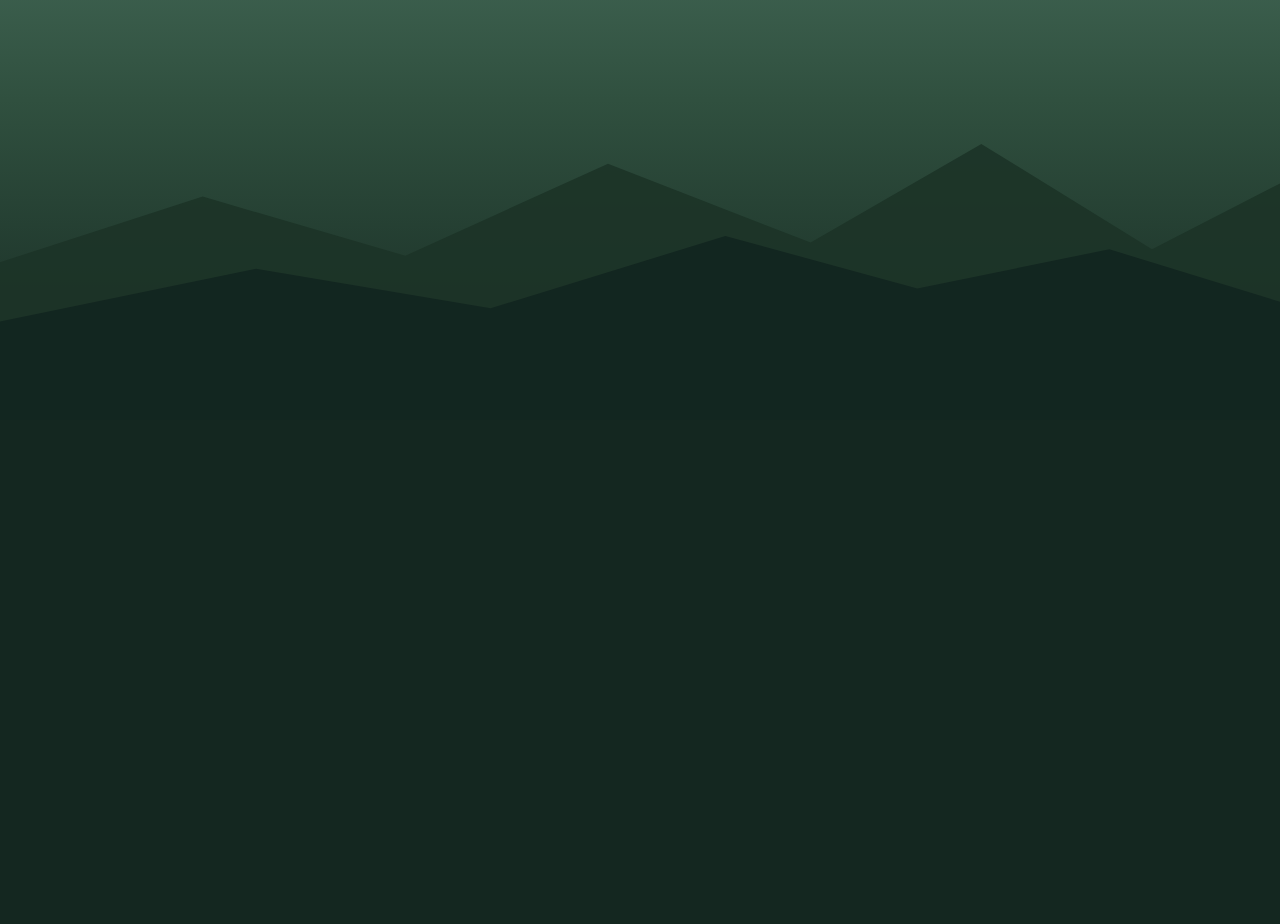
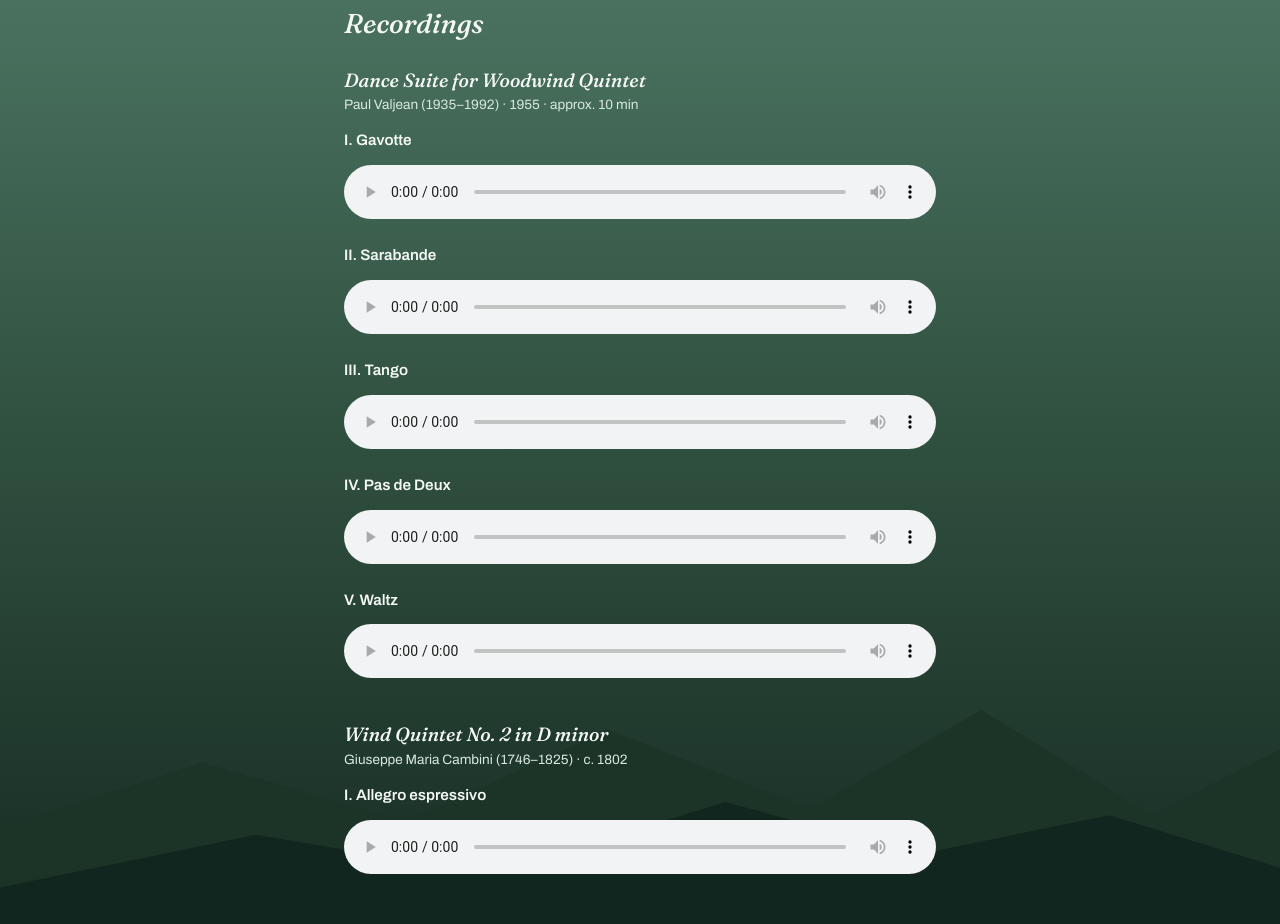
Before and after one commit to cascadiawinds/cascadiawinds.github.io, a plain HTML site: page index.html in a window 1280 px wide. Shown: the part 380-1304 px from the top of the page. Before the commit the page ends 800 px from the top, so only its background shows below. Drawn offline with Linux system fonts and the light colour scheme.

Commit message:
Add recordings section with Valjean and Cambini audio

```diff
--- a/index.html
+++ b/index.html
@@ -93,6 +93,56 @@
       font-size: 0.9rem;
       color: #d7e8e0;
     }
+    .recordings {
+      margin-top: 4.5rem;
+    }
+    .recordings h2 {
+      margin: 0 0 1.75rem;
+      font-family: "Fraunces", Georgia, serif;
+      font-style: italic;
+      font-weight: 500;
+      font-size: 1.7rem;
+    }
+    ul.tracklist {
+      list-style: none;
+      margin: 0;
+      padding: 0;
+      display: flex;
+      flex-direction: column;
+      gap: 1.75rem;
+    }
+    ul.tracklist li {
+      display: flex;
+      flex-direction: column;
+      gap: 0.6rem;
+    }
+    .piece {
+      margin-bottom: 2.75rem;
+    }
+    .piece:last-child {
+      margin-bottom: 0;
+    }
+    .piece-title {
+      margin: 0;
+      font-family: "Fraunces", Georgia, serif;
+      font-style: italic;
+      font-weight: 500;
+      font-size: 1.2rem;
+    }
+    .piece-meta {
+      margin: 0.35rem 0 1.25rem;
+      font-size: 0.85rem;
+      color: #d7e8e0;
+    }
+    .movement {
+      display: block;
+      margin-bottom: 0.45rem;
+      font-weight: 600;
+      font-size: 0.95rem;
+    }
+    audio {
+      width: 100%;
+    }
   </style>
 </head>
 <body>
@@ -118,6 +168,48 @@
       <li><span class="name">Sam</span><span class="instrument">Bassoon</span></li>
       <li><span class="name">Zach</span><span class="instrument">Horn</span></li>
     </ul>
+
+    <section class="recordings">
+      <h2>Recordings</h2>
+
+      <article class="piece">
+        <h3 class="piece-title">Dance Suite for Woodwind Quintet</h3>
+        <p class="piece-meta">Paul Valjean (1935&ndash;1992) &middot; 1955 &middot; approx. 10 min</p>
+        <ul class="tracklist">
+          <li>
+            <span class="movement">I. Gavotte</span>
+            <audio controls src="audio/valjean-1-gavotte.m4a"></audio>
+          </li>
+          <li>
+            <span class="movement">II. Sarabande</span>
+            <audio controls src="audio/valjean-2-sarabande.m4a"></audio>
+          </li>
+          <li>
+            <span class="movement">III. Tango</span>
+            <audio controls src="audio/valjean-3-tango.m4a"></audio>
+          </li>
+          <li>
+            <span class="movement">IV. Pas de Deux</span>
+            <audio controls src="audio/valjean-4-pasdedeux.m4a"></audio>
+          </li>
+          <li>
+            <span class="movement">V. Waltz</span>
+            <audio controls src="audio/valjean-5-waltz.m4a"></audio>
+          </li>
+        </ul>
+      </article>
+
+      <article class="piece">
+        <h3 class="piece-title">Wind Quintet No. 2 in D minor</h3>
+        <p class="piece-meta">Giuseppe Maria Cambini (1746&ndash;1825) &middot; c. 1802</p>
+        <ul class="tracklist">
+          <li>
+            <span class="movement">I. Allegro espressivo</span>
+            <audio controls src="audio/cambini-2-1.m4a"></audio>
+          </li>
+        </ul>
+      </article>
+    </section>
   </main>
 </body>
 </html>
```
Also changed, not shown: 6 other files.
